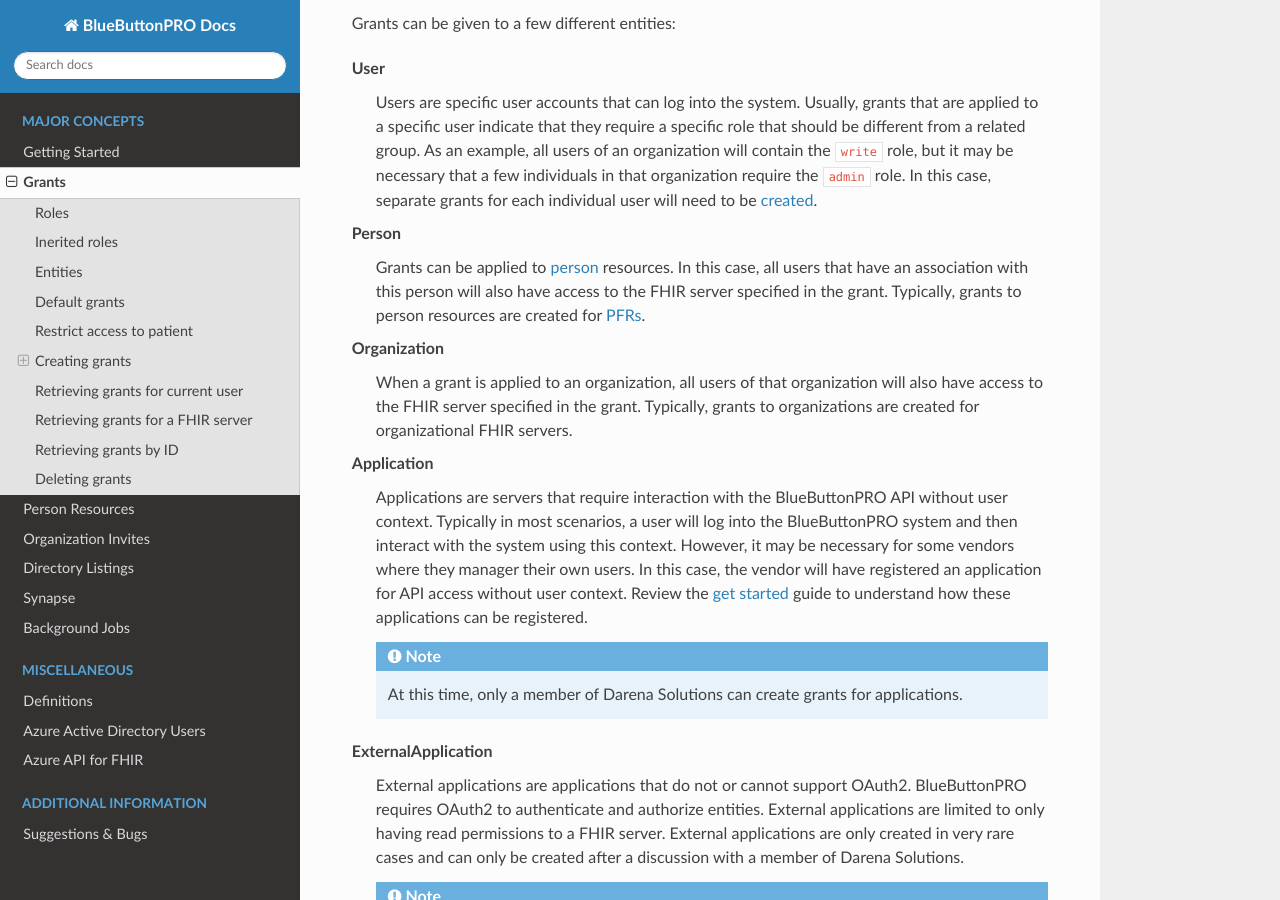
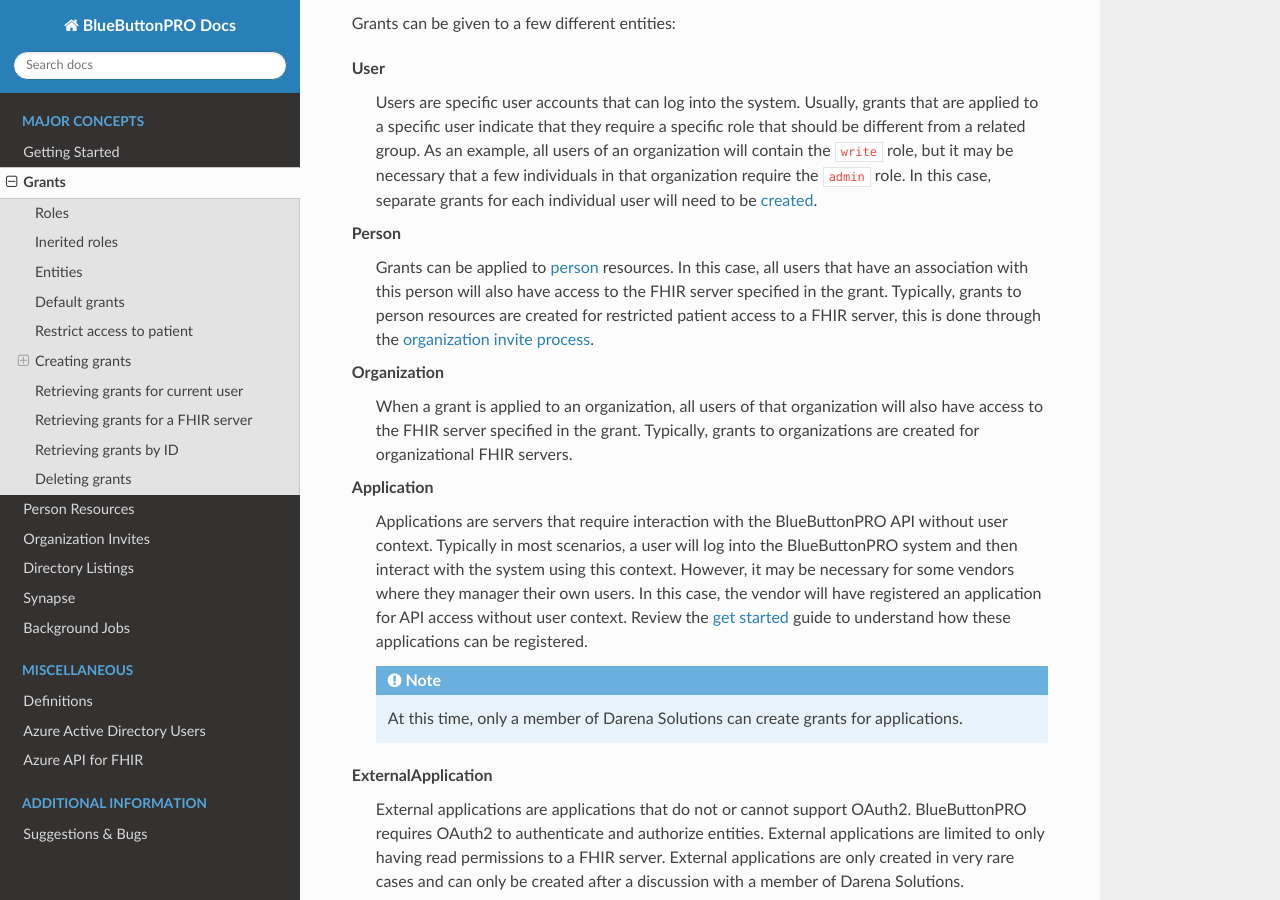
Before and after one commit to darena-solutions/bluebuttonpro-public, a Sphinx documentation site: the page built from docs/source/grants.rst, in a window 1280 px wide and 900 px high, scrolled down 1480 px. Built offline with Sphinx 7.4.7 and the Read the Docs theme 2.0.0, drawn with Linux system fonts in a browser that asks for light colours.

Commit message:
Fixed a small issue detailing when grants are typically given to person resources

```diff
--- a/docs/source/grants.rst
+++ b/docs/source/grants.rst
@@ -79,7 +79,8 @@
 Person
    Grants can be applied to :doc:`person <person>` resources. In this case, all users that have an association
    with this person will also have access to the FHIR server specified in the grant. Typically, grants
-   to person resources are created for :ref:`PFRs <definitions-pfr>`.
+   to person resources are created for restricted patient access to a FHIR server, this is done through
+   the :doc:`organization invite process <organization-invite>`.
 
 Organization
    When a grant is applied to an organization, all users of that organization will also have access
```
